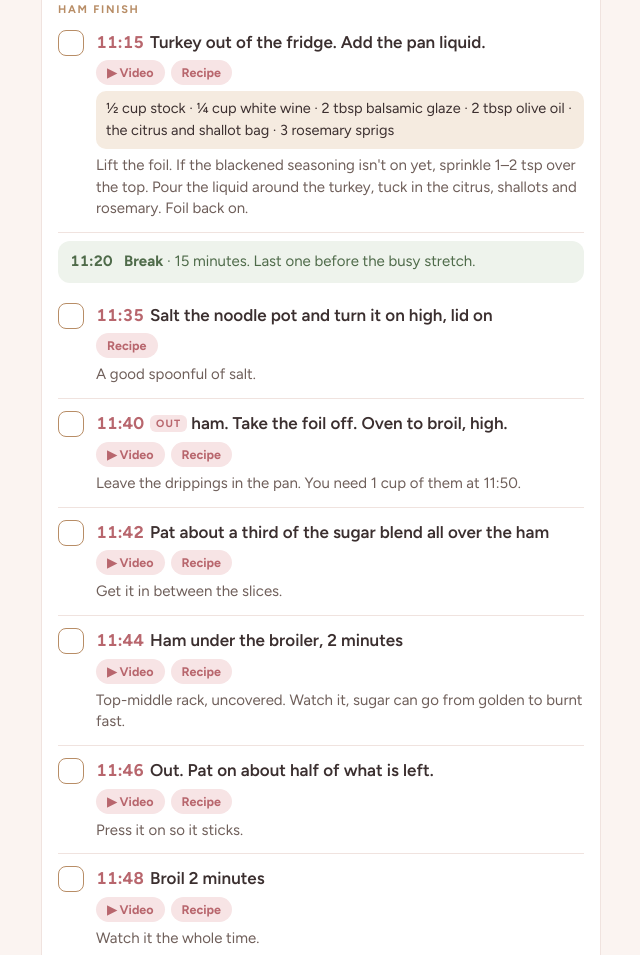
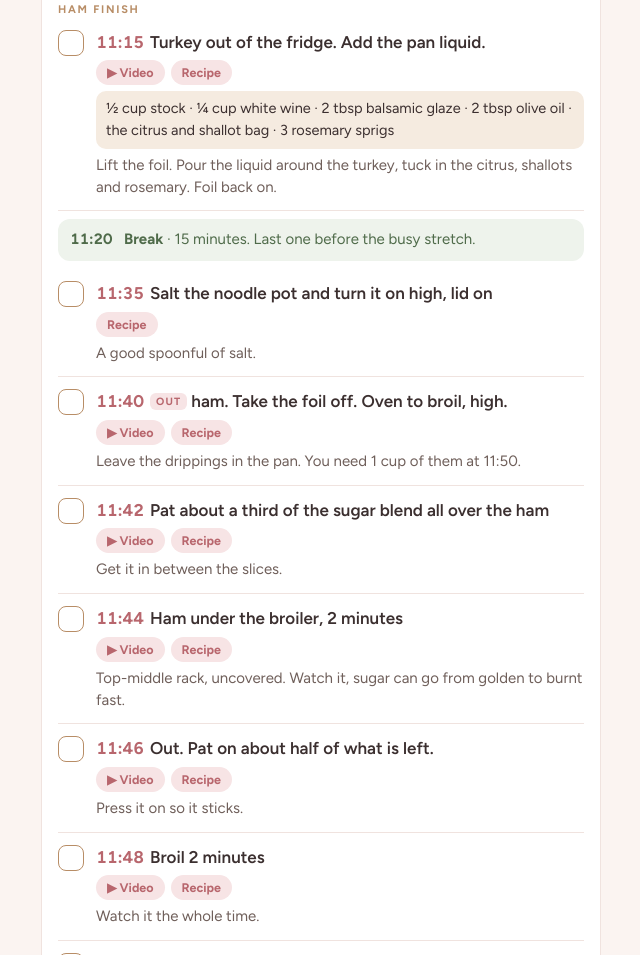
Before and after one commit to myhq-app/HQ, a plain HTML site: page beta/thanksgiving.html in a window 1280 px wide. Shown: the part 1984-2939 px from the top of the page, without its empty margins (319-959 px from the left). Drawn offline with nearby package versions, Linux system fonts and the light colour scheme.

Commit message:
Thanksgiving plan: turkey already seasoned
Co-Authored-By: Claude Opus 5.5 <noreply@anthropic.com>
Claude-Session: https://claude.ai/code/session_01AVi6fHz2T5yfVZGvPVqccn

```diff
--- a/beta/thanksgiving.html
+++ b/beta/thanksgiving.html
@@ -155,7 +155,7 @@ var DAYS=[
   ['11:00','Lift the yams out. Simmer the syrup 10 minutes.','','Slotted spoon onto a plate. Simmer the liquid uncovered until it\'s thick and syrupy.'],
   ['11:10','Yams back into the syrup, then into the slow cooker on Warm','','They hold there until dinner.']]},
  {g:'Ham finish',items:[
-  ['11:15','Turkey out of the fridge. Add the pan liquid.','½ cup stock · ¼ cup white wine · 2 tbsp balsamic glaze · 2 tbsp olive oil · the citrus and shallot bag · 3 rosemary sprigs','Lift the foil. If the blackened seasoning isn\'t on yet, sprinkle 1–2 tsp over the top. Pour the liquid around the turkey, tuck in the citrus, shallots and rosemary. Foil back on.'],
+  ['11:15','Turkey out of the fridge. Add the pan liquid.','½ cup stock · ¼ cup white wine · 2 tbsp balsamic glaze · 2 tbsp olive oil · the citrus and shallot bag · 3 rosemary sprigs','Lift the foil. Pour the liquid around the turkey, tuck in the citrus, shallots and rosemary. Foil back on.'],
   ['11:20','BREAK','15 minutes. Last one before the busy stretch.',''],
   ['11:35','Salt the noodle pot and turn it on high, lid on','','A good spoonful of salt.'],
   ['11:40','OUT: ham. Take the foil off. Oven to broil, high.','','Leave the drippings in the pan. You need 1 cup of them at 11:50.'],
```
Also changed, not shown: thanksgiving.html (+1 -1 lines).
